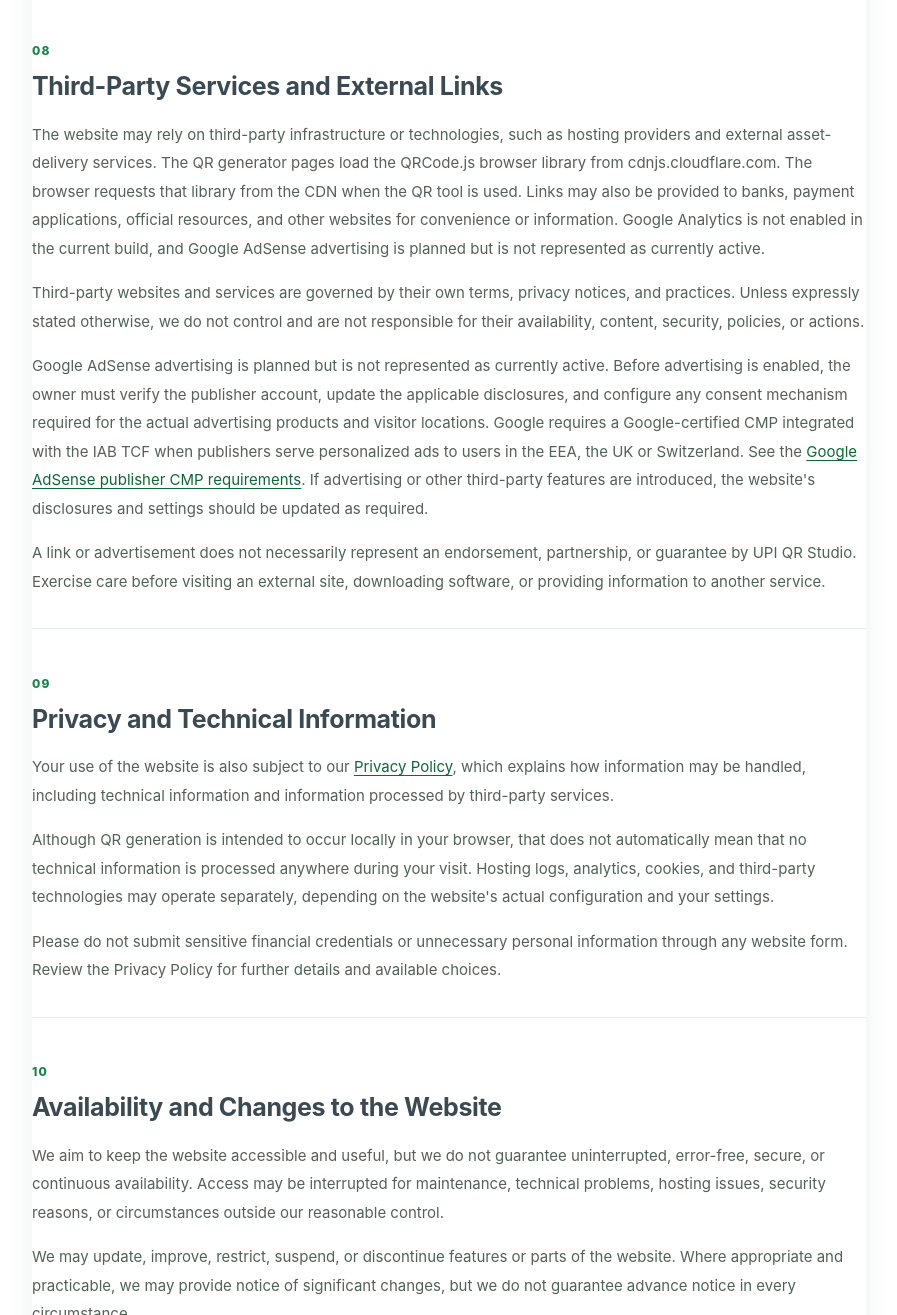
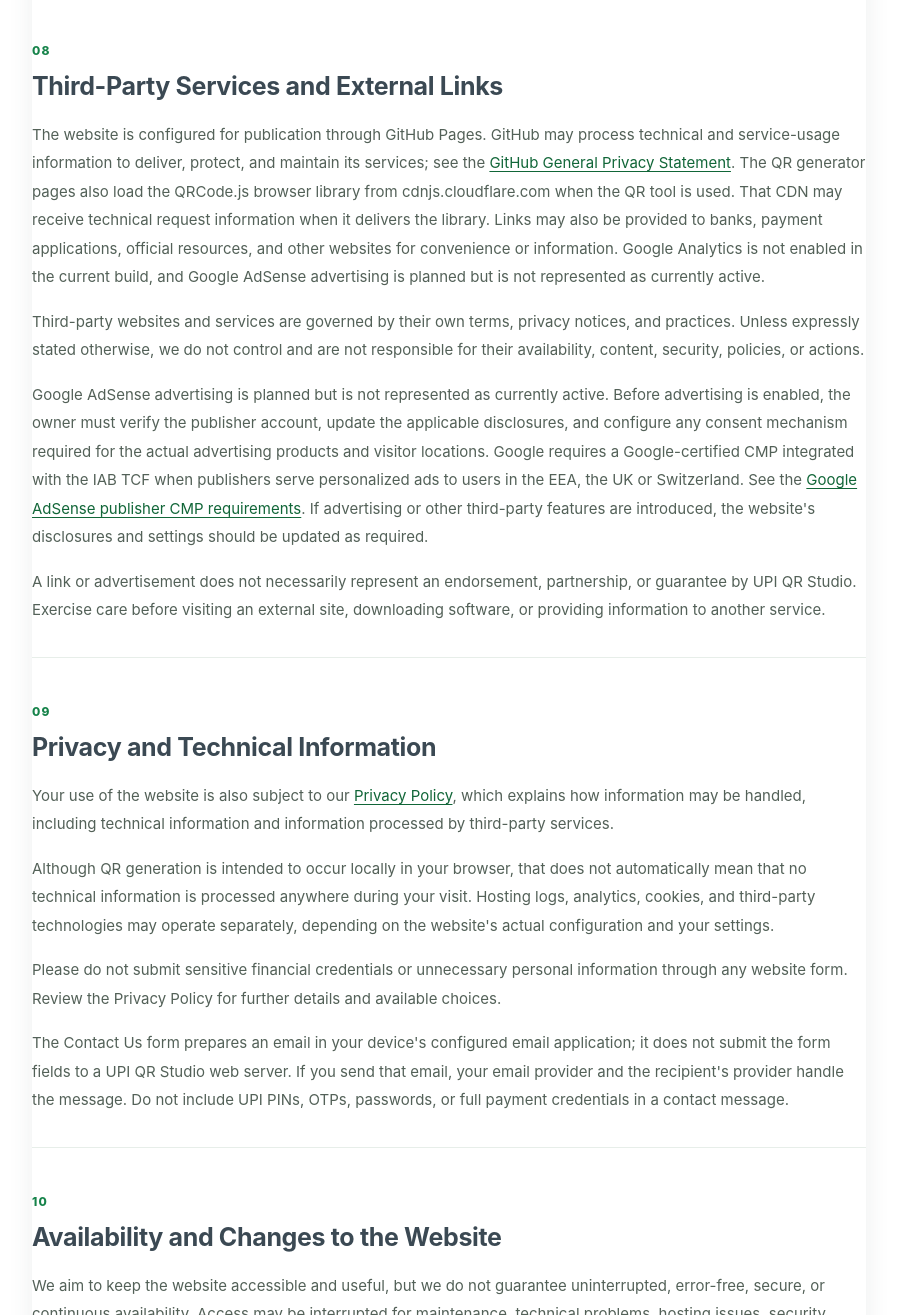
Before and after one commit to rsbusinesses/UPI_QR_Studio, a website: page pages/terms-and-conditions.html in a window 1280 px wide. Shown: the part 4930-6245 px from the top of the page, without its empty margins (28-925 px from the left). Drawn offline with Linux system fonts and the light colour scheme.

Commit message:
privacy: disclose GitHub Pages and contact email flow

```diff
--- a/pages/terms-and-conditions.html
+++ b/pages/terms-and-conditions.html
@@ -297,15 +297,18 @@ Year        : 2026
 <span class="terms-section-number">08</span>
 <h2>Third-Party Services and External Links</h2>
 <p>
-              The website may rely on third-party infrastructure or technologies,
-              such as hosting providers and external asset-delivery services.
-              The QR generator pages load the QRCode.js browser library from
-              cdnjs.cloudflare.com. The browser requests that library from the
-              CDN when the QR tool is used. Links may also be provided to
-              banks, payment applications, official resources, and other
-              websites for convenience or information. Google Analytics is
-              not enabled in the current build, and Google AdSense advertising
-              is planned but is not represented as currently active.
+              The website is configured for publication through GitHub Pages.
+              GitHub may process technical and service-usage information to
+              deliver, protect, and maintain its services; see the
+              <a href="https://docs.github.com/en/site-policy/privacy-policies/github-general-privacy-statement" rel="noopener noreferrer" target="_blank">GitHub General Privacy Statement</a>.
+              The QR generator pages also load the QRCode.js browser library
+              from cdnjs.cloudflare.com when the QR tool is used. That CDN may
+              receive technical request information when it delivers the
+              library. Links may also be provided to banks, payment
+              applications, official resources, and other websites for
+              convenience or information. Google Analytics is not enabled in
+              the current build, and Google AdSense advertising is planned but
+              is not represented as currently active.
             </p>
 <p>
               Third-party websites and services are governed by their own
@@ -355,6 +358,14 @@ Year        : 2026
               unnecessary personal information through any website form.
               Review the Privacy Policy for further details and available
               choices.
+            </p>
+<p>
+              The Contact Us form prepares an email in your device's configured
+              email application; it does not submit the form fields to a
+              UPI QR Studio web server. If you send that email, your email
+              provider and the recipient's provider handle the message.
+              Do not include UPI PINs, OTPs, passwords, or full payment
+              credentials in a contact message.
             </p>
 </section>
 <section class="terms-section" id="availability">
```
Also changed, not shown: LEGAL-READINESS.md (+2 -0 lines), pages/privacy-policy.html (+18 -5 lines).
